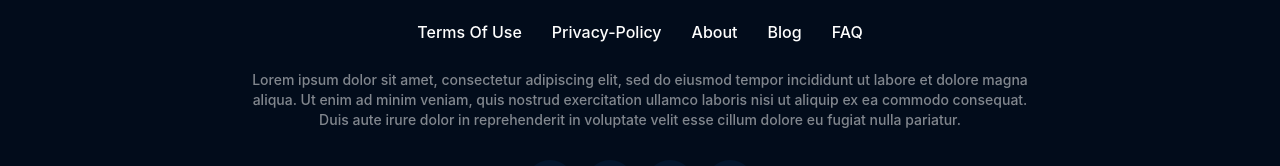
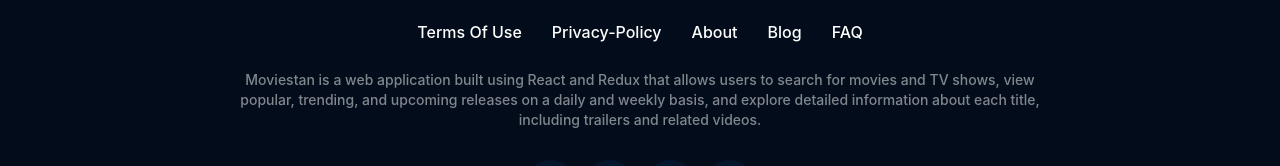
Before and after one commit to yashk9293/moviestan, a React (Vite) app: page / in a window 1280 px wide. Shown: the part 1098-1264 px from the top of the page. Built offline with nearby package versions, Linux system fonts and the light colour scheme; no server answers.

Commit message:
moviestan app

```diff
--- a/src/components/footer/Footer.jsx
+++ b/src/components/footer/Footer.jsx
@@ -22,12 +22,7 @@
                     <li className="menuItem">FAQ</li>
                 </ul>
                 <div className="infoText">
-                    Lorem ipsum dolor sit amet, consectetur adipiscing elit, sed
-                    do eiusmod tempor incididunt ut labore et dolore magna
-                    aliqua. Ut enim ad minim veniam, quis nostrud exercitation
-                    ullamco laboris nisi ut aliquip ex ea commodo consequat.
-                    Duis aute irure dolor in reprehenderit in voluptate velit
-                    esse cillum dolore eu fugiat nulla pariatur.
+                Moviestan is a web application built using React and Redux that allows users to search for movies and TV shows, view popular, trending, and upcoming releases on a daily and weekly basis, and explore detailed information about each title, including trailers and related videos.
                 </div>
                 <div className="socialIcons">
                     <span className="icon">
```
